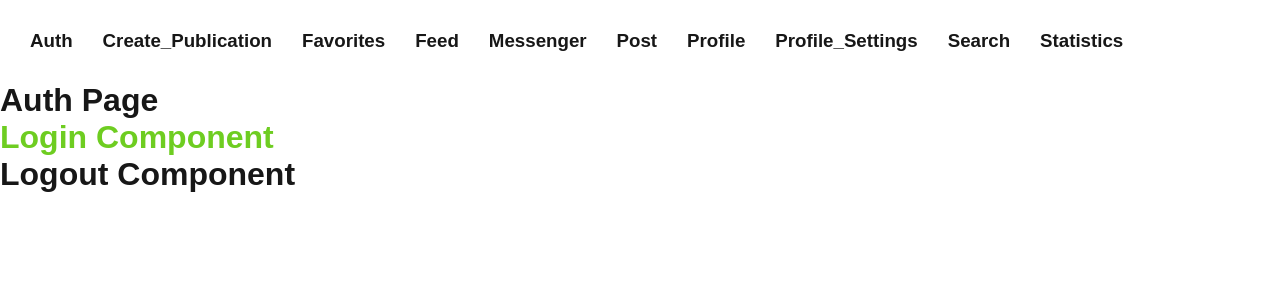
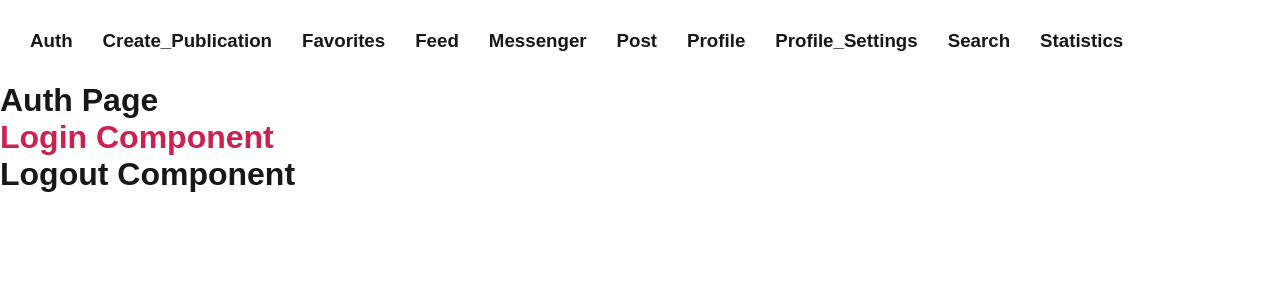
Before and after one commit to braznecstepan/inctagram, a Next.js app: page /auth in a window 1280 px wide. Shown: the top 300 px of the page. Built offline with nearby package versions, Linux system fonts and the light colour scheme.

Commit message:
update login

```diff
--- a/src/app/(features)/auth/ui/login/Login.module.scss
+++ b/src/app/(features)/auth/ui/login/Login.module.scss
@@ -1,3 +1,3 @@
 .login {
-  color: #6ecd21;
+  color: #cd214f;
 }
```
